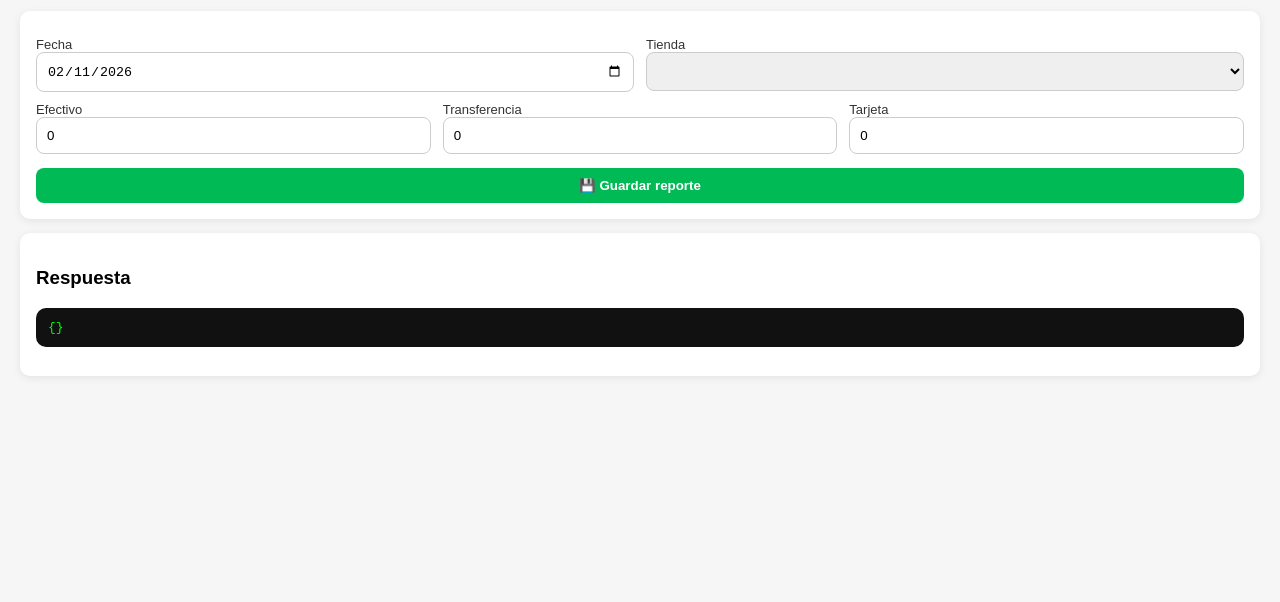
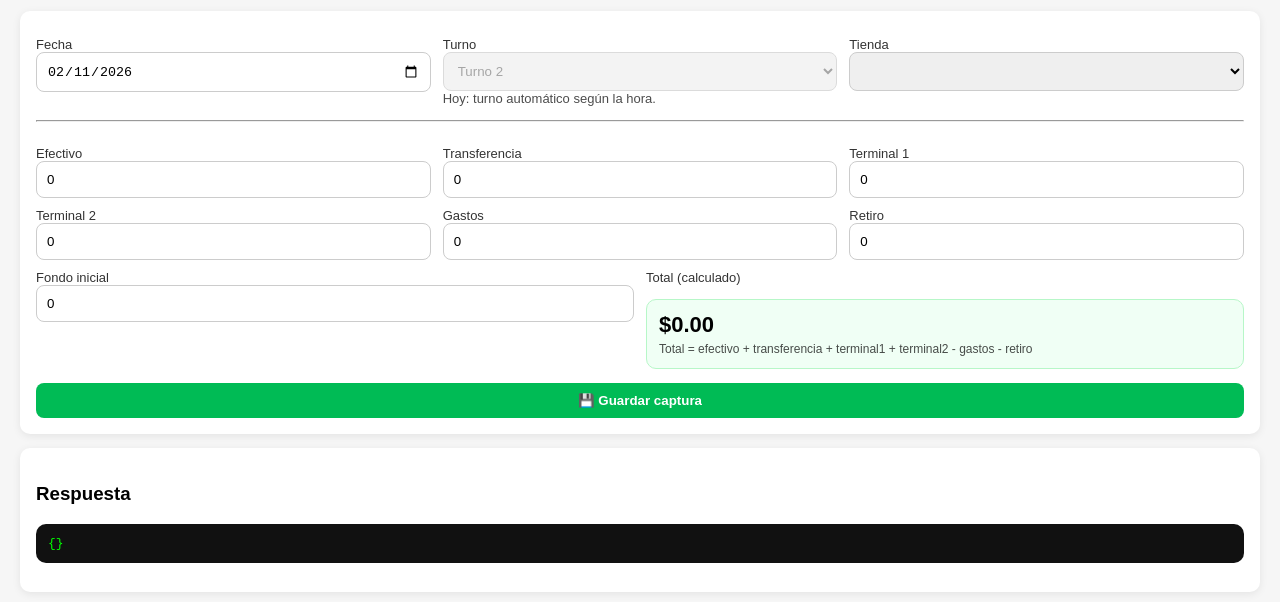
Before and after one commit to mandomusical-art/zacapoints-api, a website: page public/captura.html in a window 1280 px wide. Shown: the part 82-684 px from the top of the page. Drawn offline with Linux system fonts and the light colour scheme; no server answers; sample sign-in values are in the browser's storage.

Commit message:
Etapa 2B: UI captura diaria con turno y admin multi-tienda

```diff
--- a/public/captura.html
+++ b/public/captura.html
@@ -18,6 +18,9 @@
     .col { flex: 1; min-width: 180px; }
     pre { background: #111; color: #0f0; padding: 12px; border-radius: 10px; overflow:auto; }
     .danger { color: #b00; font-weight: bold; }
+    .totalBox { background:#f0fff5; border:1px solid #b7f7c8; padding:12px; border-radius:10px; margin-top:14px; }
+    .totalNum { font-size:22px; font-weight:bold; }
+    .mini { font-size:12px; opacity:.7; margin-top:4px; }
   </style>
 </head>
 
@@ -34,10 +37,22 @@
       </div>
 
       <div class="col">
+        <label>Turno</label>
+        <select id="turno">
+          <option value="1">Turno 1</option>
+          <option value="2">Turno 2</option>
+        </select>
+        <div class="muted" id="turnoHelp"></div>
+      </div>
+
+      <div class="col" id="tiendaBox">
         <label>Tienda</label>
         <select id="id_tienda"></select>
+        <div class="muted" id="tiendaHelp"></div>
       </div>
     </div>
+
+    <hr style="margin:14px 0; border-color:#eee;">
 
     <div class="row">
       <div class="col">
@@ -51,12 +66,44 @@
       </div>
 
       <div class="col">
-        <label>Tarjeta</label>
-        <input type="number" id="tarjeta" value="0" step="0.01">
+        <label>Terminal 1</label>
+        <input type="number" id="terminal1" value="0" step="0.01">
       </div>
     </div>
 
-    <button onclick="guardar()">💾 Guardar reporte</button>
+    <div class="row">
+      <div class="col">
+        <label>Terminal 2</label>
+        <input type="number" id="terminal2" value="0" step="0.01">
+      </div>
+
+      <div class="col">
+        <label>Gastos</label>
+        <input type="number" id="gastos" value="0" step="0.01">
+      </div>
+
+      <div class="col">
+        <label>Retiro</label>
+        <input type="number" id="retiro" value="0" step="0.01">
+      </div>
+    </div>
+
+    <div class="row">
+      <div class="col">
+        <label>Fondo inicial</label>
+        <input type="number" id="fondo_inicial" value="0" step="0.01">
+      </div>
+
+      <div class="col">
+        <label>Total (calculado)</label>
+        <div class="totalBox">
+          <div class="totalNum" id="total">$0.00</div>
+          <div class="mini">Total = efectivo + transferencia + terminal1 + terminal2 - gastos - retiro</div>
+        </div>
+      </div>
+    </div>
+
+    <button onclick="guardar()">💾 Guardar captura</button>
   </div>
 
   <div class="box">
@@ -67,7 +114,7 @@
 <script>
   const $ = (id) => document.getElementById(id);
 
-  console.log("CAPTURA CARGADA");
+  console.log("CAPTURA 2B CARGADA");
   console.log("TOKEN:", localStorage.getItem("token"));
 
   function hoyISO() {
@@ -109,13 +156,48 @@
       `Usuario: ${u.nombre} (${u.usuario}) | Rol: ${u.rol} | Tienda: ${u.id_tienda ?? 'GLOBAL'}`;
   }
 
+  function num(id){
+    const v = parseFloat($(id).value);
+    return isNaN(v) ? 0 : v;
+  }
+
+  function money(n){
+    return "$" + (n || 0).toFixed(2);
+  }
+
+  function recalcularTotal(){
+    const total =
+      num("efectivo") +
+      num("transferencia") +
+      num("terminal1") +
+      num("terminal2") -
+      num("gastos") -
+      num("retiro");
+
+    $("total").textContent = money(total);
+  }
+
+  function ajustarTurnoSegunFecha(){
+    const f = $("fecha").value;
+    if(!f) return;
+
+    if(f === hoyISO()){
+      const h = new Date().getHours();
+      const turnoAuto = (h < 16) ? "1" : "2"; // ajustable
+      $("turno").value = turnoAuto;
+      $("turno").disabled = true;
+      $("turnoHelp").textContent = "Hoy: turno automático según la hora.";
+    } else {
+      $("turno").disabled = false;
+      $("turnoHelp").textContent = "Fecha pasada: turno manual.";
+    }
+  }
+
   async function cargarTiendas() {
     const token = getToken();
 
     const res = await fetch('/api/tiendas', {
-      headers: {
-        'Authorization': 'Bearer ' + token
-      }
+      headers: { 'Authorization': 'Bearer ' + token }
     });
 
     const json = await res.json();
@@ -135,22 +217,64 @@
     });
   }
 
+  function aplicarPermisosTienda(){
+    const u = getUser();
+    if(!u) return;
+
+    // ADMIN: puede elegir tienda
+    if(u.rol === "ADMIN"){
+      $("id_tienda").disabled = false;
+      $("tiendaHelp").textContent = "ADMIN: puedes capturar para cualquier tienda.";
+      return;
+    }
+
+    // TIENDA: se bloquea y se fuerza su tienda
+    $("id_tienda").disabled = true;
+    $("tiendaHelp").textContent = "TIENDA: captura exclusiva de tu tienda.";
+
+    // Forzar valor
+    if(u.id_tienda){
+      $("id_tienda").value = String(u.id_tienda);
+    }
+  }
+
   async function guardar() {
     if (!validarLogin()) return;
 
     const token = getToken();
+    const u = getUser();
 
     const body = {
       fecha: $('fecha').value,
+      turno: Number($('turno').value),
       id_tienda: Number($('id_tienda').value),
-      efectivo: Number($('efectivo').value || 0),
-      transferencia: Number($('transferencia').value || 0),
-      tarjeta: Number($('tarjeta').value || 0)
+
+      efectivo: num('efectivo'),
+      transferencia: num('transferencia'),
+      terminal1: num('terminal1'),
+      terminal2: num('terminal2'),
+      gastos: num('gastos'),
+      retiro: num('retiro'),
+      fondo_inicial: num('fondo_inicial'),
+
+      total: (
+        num("efectivo") +
+        num("transferencia") +
+        num("terminal1") +
+        num("terminal2") -
+        num("gastos") -
+        num("retiro")
+      )
     };
 
-    if (!body.fecha || !body.id_tienda) {
-      alert("Falta fecha o tienda");
+    if (!body.fecha || !body.id_tienda || !body.turno) {
+      alert("Falta fecha, tienda o turno");
       return;
+    }
+
+    // seguridad extra: si no es admin, forzar id_tienda desde usuario
+    if(u && u.rol !== "ADMIN"){
+      body.id_tienda = Number(u.id_tienda);
     }
 
     const res = await fetch('/api/reportes', {
@@ -166,18 +290,35 @@
     $('out').textContent = JSON.stringify(json, null, 2);
 
     if (json.ok) {
-      alert("✅ Reporte guardado");
+      alert("✅ Captura guardada");
     } else {
-      alert("❌ " + (json.mensaje || json.error || "Error"));
+      // Mensaje especial duplicado (lo haremos en backend)
+      if(json.code === "DUPLICADO"){
+        alert("⚠️ Ya existe captura para este turno");
+      } else {
+        alert("❌ " + (json.mensaje || json.error || "Error"));
+      }
     }
   }
 
   // INIT
   $('fecha').value = hoyISO();
+  ajustarTurnoSegunFecha();
+  recalcularTotal();
+
+  $("fecha").addEventListener("change", () => {
+    ajustarTurnoSegunFecha();
+  });
+
+  ["efectivo","transferencia","terminal1","terminal2","gastos","retiro","fondo_inicial"]
+    .forEach(id => $(id).addEventListener("input", recalcularTotal));
 
   if (validarLogin()) {
     setInfoUsuario();
-    cargarTiendas();
+
+    cargarTiendas().then(() => {
+      aplicarPermisosTienda();
+    });
   }
 </script>
 
```
